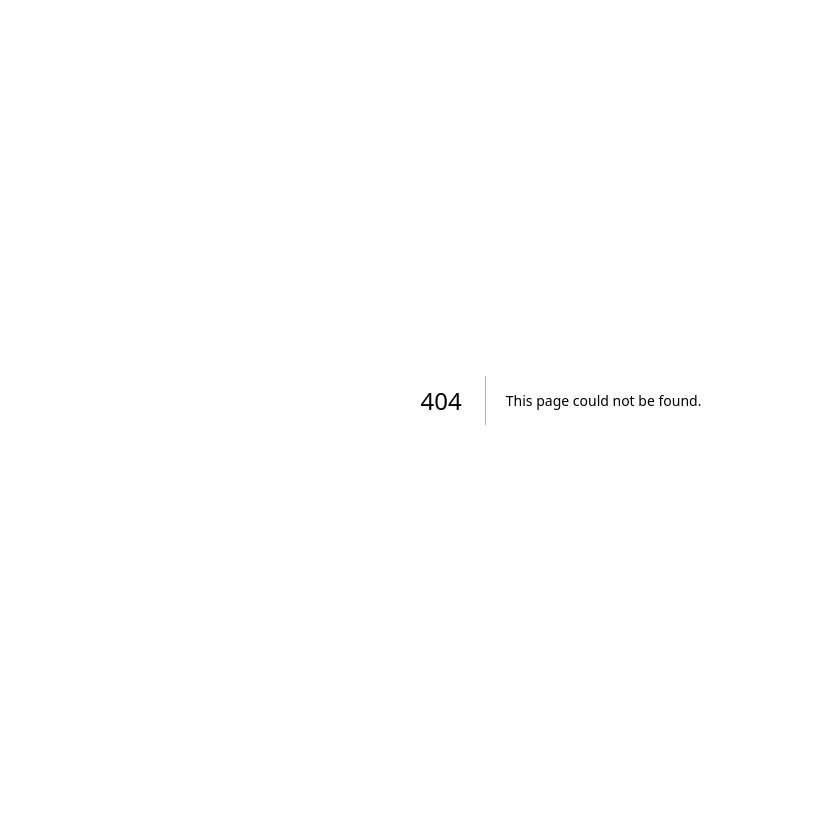
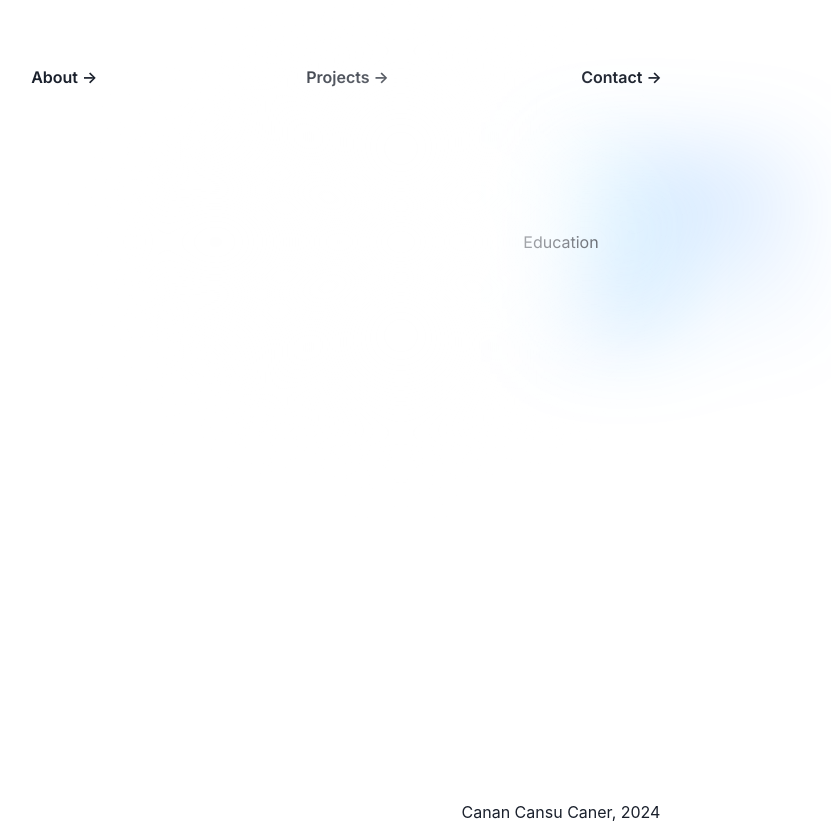
Before and after one commit to cincu/web-pcs, a Next.js app: page /about in a window 1280 px wide. Before the commit this address had no page. Shown: the whole page, without its empty margins (79-910 px from the left). Before the commit the page ends 800 px from the top, so only its background shows below. Built offline with nearby package versions, Linux system fonts and the light colour scheme.

Commit message:
initialize project

```diff
--- /dev/null
+++ b/public/Components/Card.js
@@ -0,0 +1,9 @@
+import styles from "@/styles/Home.module.css";
+
+export default function Card() {
+  return (
+    <div className={styles.card}>
+      <h1>Education</h1>
+    </div>
+  );
+}
--- /dev/null
+++ b/public/Components/Footer.js
@@ -0,0 +1,10 @@
+import styles from "@/styles/Home.module.css";
+export default function Footer({ cincu }) {
+  return (
+    <div className={styles.footer}>
+      <p>
+        {cincu.name}, {cincu.year}
+      </p>
+    </div>
+  );
+}
--- /dev/null
+++ b/public/Components/Navbar.js
@@ -0,0 +1,35 @@
+import styles from "@/styles/Home.module.css";
+
+export default function Navbar() {
+  return (
+    <div className={styles.grid}>
+      <a href="./about" className={styles.card}>
+        <h2>
+          About <span>-&gt;</span>
+        </h2>
+      </a>
+
+      <a
+        href="https://nextjs.org/learn?utm_source=create-next-app&utm_medium=default-template&utm_campaign=create-next-app"
+        className={styles.card}
+        target="_blank"
+        rel="noopener noreferrer"
+      >
+        <h2>
+          Projects <span>-&gt;</span>
+        </h2>
+      </a>
+
+      <a
+        href="https://vercel.com/templates?framework=next.js&utm_source=create-next-app&utm_medium=default-template&utm_campaign=create-next-app"
+        className={styles.card}
+        target="_blank"
+        rel="noopener noreferrer"
+      >
+        <h2>
+          Contact <span>-&gt;</span>
+        </h2>
+      </a>
+    </div>
+  );
+}
--- a/src/pages/_app.js
+++ b/src/pages/_app.js
@@ -1,5 +1,14 @@
 import "@/styles/globals.css";
+import { ChakraProvider } from "@chakra-ui/react";
+import Footer from "../../public/Components/Footer";
+import useCincuStore from "@/store/useCincu";
 
 export default function App({ Component, pageProps }) {
-  return <Component {...pageProps} />;
+  const { cincu, updateCincu } = useCincuStore();
+  return (
+    <ChakraProvider>
+      <Component {...pageProps} />
+      <Footer cincu={cincu} />
+    </ChakraProvider>
+  );
 }
--- /dev/null
+++ b/src/pages/about.js
@@ -0,0 +1,23 @@
+import Head from "next/head";
+import Image from "next/image";
+import { Inter } from "next/font/google";
+import styles from "@/styles/Home.module.css";
+import Navbar from "../../public/Components/Navbar";
+import Card from "../../public/Components/Card";
+const inter = Inter({ subsets: ["latin"] });
+
+export default function About() {
+  return (
+    <div>
+      <Head>
+        <title> oiloʇɟᴙoq </title>
+      </Head>
+      <main className={`${styles.main} ${inter.className}`}>
+        <Navbar />
+        <div className={styles.center}>
+          <Card></Card>
+        </div>
+      </main>
+    </div>
+  );
+}
--- /dev/null
+++ b/src/pages/contact.js
@@ -0,0 +1,6 @@
+import Head from "next/head";
+import Image from "next/image";
+import { Inter } from "next/font/google";
+import styles from "@/styles/Home.module.css";
+import Navbar from "../../public/Components/Navbar";
+const inter = Inter({ subsets: ["latin"] });
--- /dev/null
+++ b/src/store/useCincu.js
@@ -0,0 +1,24 @@
+import { create } from "zustand";
+
+const useCincuStore = create((set) => ({
+  cincu: {
+    name: "Canan Cansu Caner",
+    year: 2024,
+    info: " An architect turned web developer, now focusing on cyber-security. My technical journey includes gaining proficiency in JavaScript, ReactJS, NextJS, and understanding full-stack development principles. Transitioning into cybersecurity, I aim to apply these technical foundations and analytical skills to cyber threat analysis and mitigation. While web-dev background aided me to grasp Python quickly, architecture background provided me the perspective to realise the necessity for automation for both daily and complex tasks, enhancing my approach to securing digital infrastructures. Seeking an entry-level position, I am ready to utilize my technical expertise in cybersecurity tasks, including risk assessment, system security, and implementing preventive measures against cyber vulnerabilities. When starting a project, I believe keeping scalability and ease of maintenance in mind are essential to achieve juxtaposed complex structures.",
+  },
+  about: {
+    Education: [
+      "High School Diploma in International Baccaloria",
+      "Bachelor of Architecture in Politecnico di Milano",
+      "Masters in Architecture and Urban Planning in Politecnico di Milano",
+      "Full Stack Web Development in Spiced Academy Berlin",
+    ],
+    Experience: { role: ["execution planner", "architectural designer"] },
+  },
+  updateCincu: (newInfo) =>
+    set((state) => ({
+      cincu: { ...state.cincu, ...newInfo },
+    })),
+}));
+
+export default useCincuStore;
--- a/src/styles/Home.module.css
+++ b/src/styles/Home.module.css
@@ -1,9 +1,9 @@
 .main {
   display: flex;
   flex-direction: column;
-  justify-content: space-between;
   align-items: center;
-  padding: 6rem;
+  gap: 3rem;
+  padding: 3rem;
   min-height: 100vh;
 }
 
@@ -11,7 +11,7 @@
   display: inherit;
   justify-content: inherit;
   align-items: inherit;
-  font-size: 0.85rem;
+  font-size: 1.2rem;
   max-width: var(--max-width);
   width: 100%;
   z-index: 2;
@@ -29,14 +29,24 @@
   position: relative;
   margin: 0;
   padding: 1rem;
-  background-color: rgba(var(--callout-rgb), 0.5);
+  /* background-color: rgba(var(--callout-rgb), 0.5); */
   border: 1px solid rgba(var(--callout-border-rgb), 0.3);
   border-radius: var(--border-radius);
 }
-
+.intro {
+  font-family: var(--font-mono);
+  font-weight: 900;
+  font-size: 2.4rem;
+}
 .code {
   font-weight: 700;
+  font-size: 1.3rem;
   font-family: var(--font-mono);
+}
+.footer {
+  display: flex;
+  justify-content: center;
+  align-items: center;
 }
 
 .grid {
@@ -74,10 +84,11 @@
 
 .center {
   display: flex;
+  gap: 5rem;
   justify-content: center;
   align-items: center;
   position: relative;
-  padding: 4rem 0;
+  padding: 3rem 6rem 0 6rem;
 }
 
 .center::before {
@@ -106,6 +117,7 @@
 
 .logo {
   position: relative;
+  border-radius: 50%;
 }
 /* Enable hover only on non-touch devices */
 @media (hover: hover) and (pointer: fine) {
@@ -211,11 +223,9 @@
 
 @media (prefers-color-scheme: dark) {
   .vercelLogo {
-    filter: invert(1);
   }
 
   .logo {
-    filter: invert(1) drop-shadow(0 0 0.3rem #ffffff70);
   }
 }
 
```
Also changed, not shown: package.json (+6 -1 lines), src/pages/index.js (+36 -90 lines), src/pages/projects.js (added), 2 other files (tests, documents, lock files or other folders).
